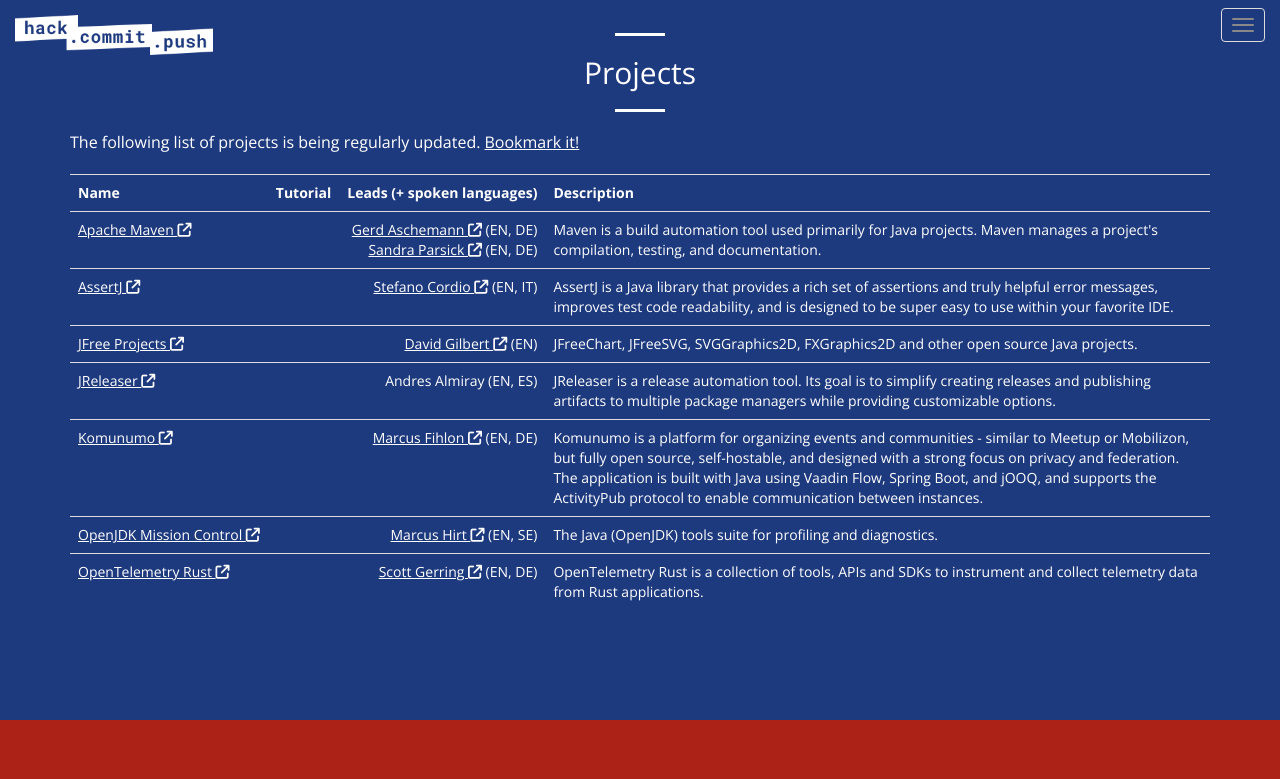
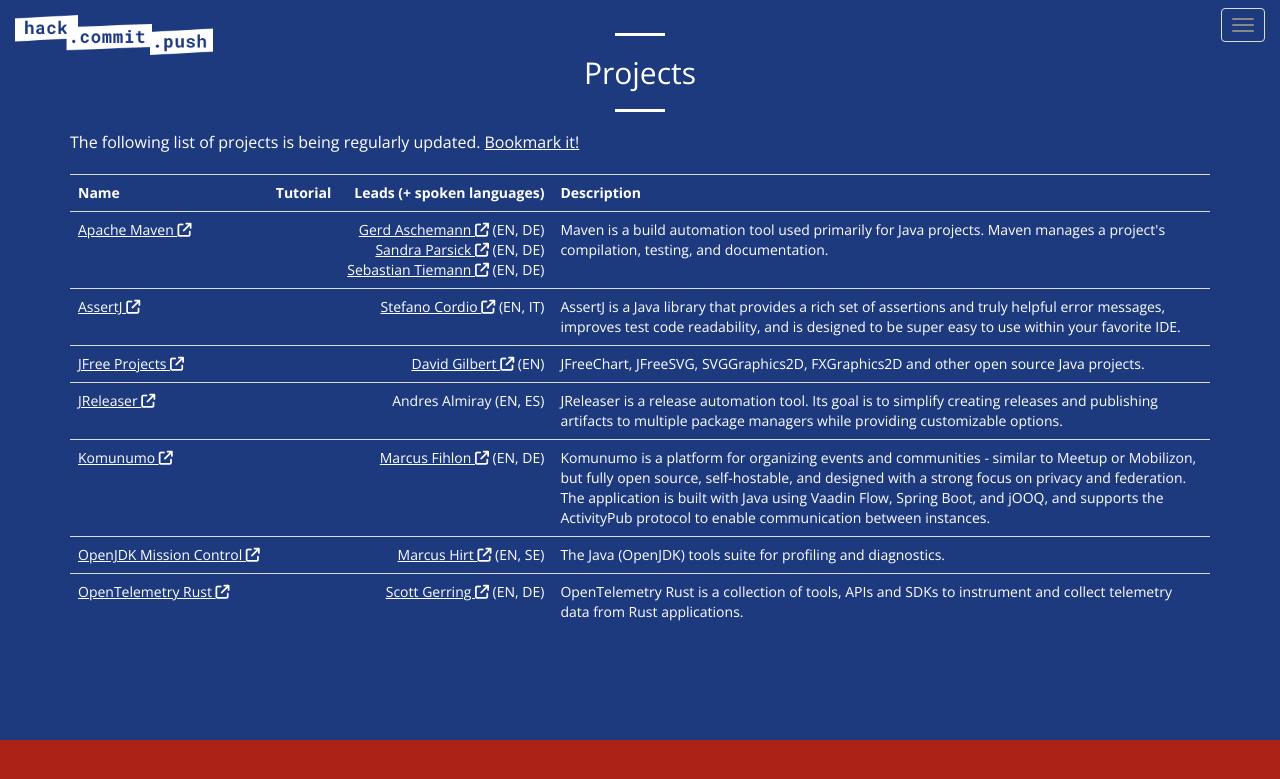
Before and after one commit to hack-commit-push/switzerland2025, a Jekyll site: the page built from index.html, in a window 1280 px wide and 900 px high, scrolled down 4457 px. Shown: the top 779 px of the window. Built offline with Jekyll 4.4.1, drawn with Linux system fonts in a browser that asks for light colours.

Commit message:
Add Sebastian Tiemann to projects.yml

```diff
--- a/_data/projects.yml
+++ b/_data/projects.yml
@@ -70,6 +70,11 @@
       spoken_languages:
         - EN
         - DE
+    - name: Sebastian Tiemann
+      profile_url: https://github.com/sebtiem
+      spoken_languages:
+        - EN
+        - DE
   contributions:
 
 - name: AssertJ
```
